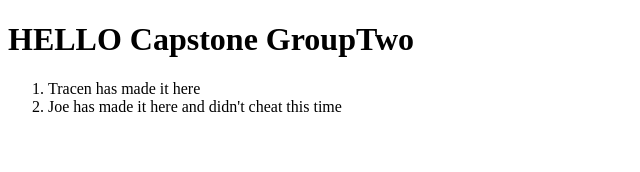
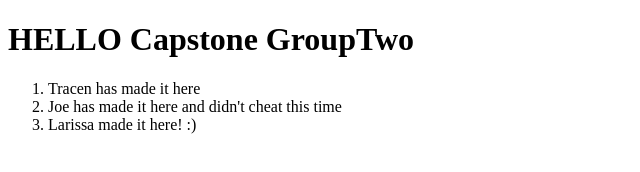
Before and after one commit to WebArcadeCapstone2/WebArcadeCapstone2.github.io, a plain HTML site: page index.html in a window 1280 px wide. Shown: the whole page, without its empty margins (0-640 px from the left). Drawn offline with Linux system fonts and the light colour scheme.

Commit message:
Larissa made it here

```diff
--- a/index.html
+++ b/index.html
@@ -6,6 +6,7 @@
 <ol>
     <li>Tracen has made it here</li>
     <li>Joe has made it here and didn't cheat this time</li>
+    <li>Larissa made it here! :)</li>
 </ol>
 
 </body>
```
